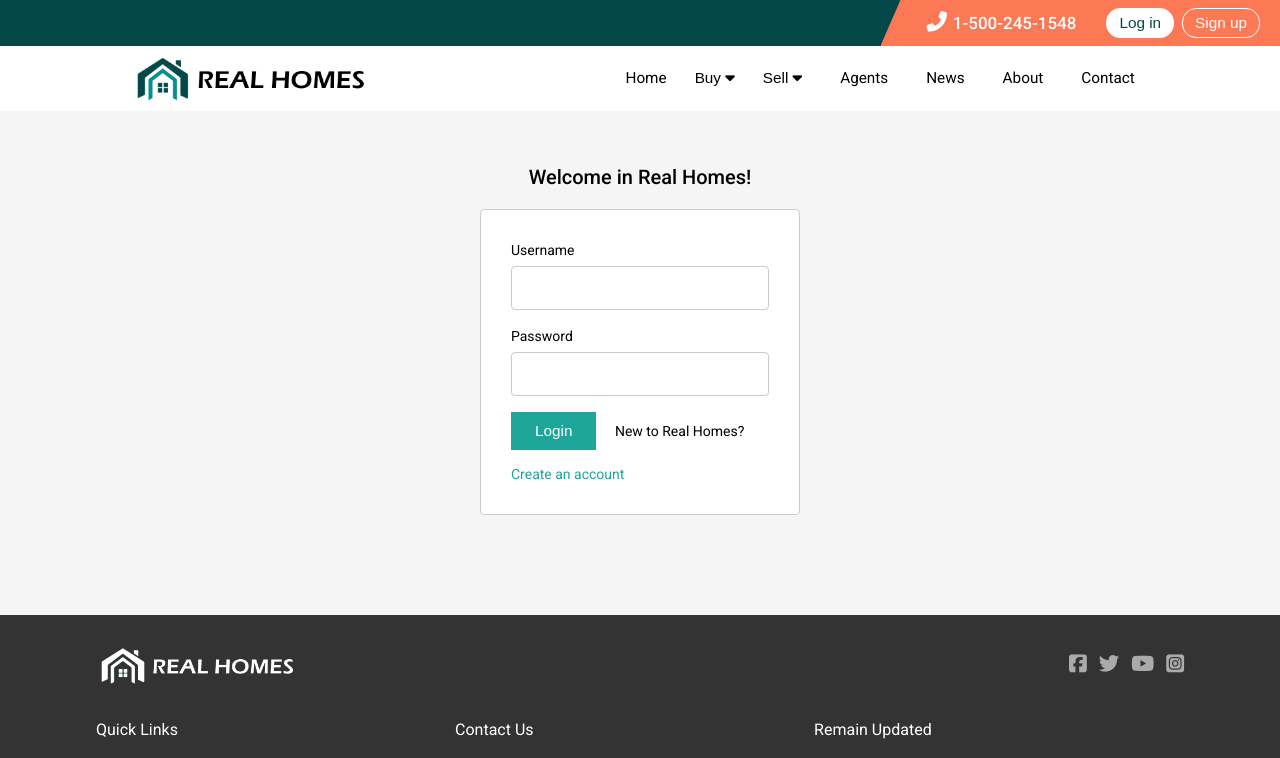
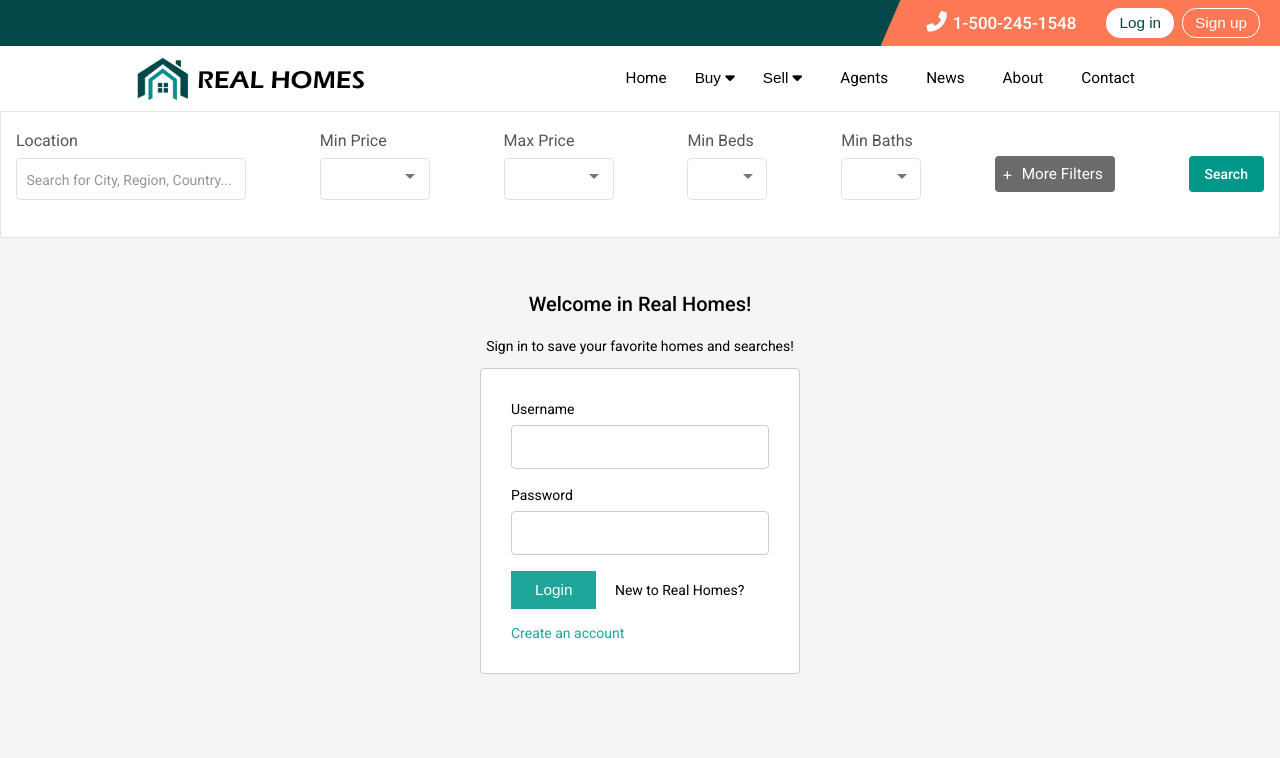
Before and after one commit to giou55/real-estate-angular, an Angular app: page /login in a window 1280 px wide. Shown: the top 758 px of the page. Built offline with nearby package versions, Linux system fonts and the light colour scheme; what @agm/core would draw is missing.

Commit message:
working on user page

```diff
--- a/src/app/app-routing.module.ts
+++ b/src/app/app-routing.module.ts
@@ -8,6 +8,7 @@ import { TestComponent } from './components/test/test.component';
 import { SearchResultsComponent } from './components/search-results/search-results.component';
 import { LoginComponent } from './components/login/login.component';
 import { SignupComponent } from './components/signup/signup.component';
+import { UserPageComponent } from './components/user-page/user-page.component';
 
 
 const routes: Routes = [
@@ -17,7 +18,8 @@ const routes: Routes = [
       { path: 'test', component: TestComponent },
       { path: 'searchResults', component: SearchResultsComponent },
       { path: 'login', component: LoginComponent },
-      { path: 'signup', component: SignupComponent }
+      { path: 'signup', component: SignupComponent },
+      { path: 'user', component: UserPageComponent }
 ];
 
 @NgModule({
--- a/src/app/app.module.ts
+++ b/src/app/app.module.ts
@@ -31,6 +31,7 @@ import { SearchFormNewComponent } from './components/search-form-new/search-form
 import { SignupComponent } from './components/signup/signup.component';
 import { LoginComponent } from './components/login/login.component';
 import { LoadingSpinnerComponent } from './shared/loading-spinner/loading-spinner.component';
+import { UserPageComponent } from './components/user-page/user-page.component';
 
 @NgModule({
       declarations: [
@@ -51,7 +52,8 @@ import { LoadingSpinnerComponent } from './shared/loading-spinner/loading-spinne
             SearchFormNewComponent,
             SignupComponent,
             LoginComponent,
-            LoadingSpinnerComponent
+            LoadingSpinnerComponent,
+            UserPageComponent
       ],
       imports: [
             BrowserModule,
--- a/src/app/components/login/login.component.html
+++ b/src/app/components/login/login.component.html
@@ -1,3 +1,7 @@
+<div class="form-component-container">
+  <app-search-form-new></app-search-form-new>
+</div>
+
 <div class="container" *ngIf="isLoading" style="text-align:center">
   <app-loading-spinner></app-loading-spinner>
 </div>
@@ -5,6 +9,7 @@
 <div class="container" *ngIf="!isLoading">
   <div *ngIf="error" class="errorMessage">{{ error }}</div>
   <h2>Welcome in Real Homes!</h2>
+  <p>Sign in to save your favorite homes and searches!</p>
 
   <form #authForm="ngForm" (ngSubmit)="onSubmit(authForm)">
     <div class="form-group">
--- a/src/app/components/login/login.component.scss
+++ b/src/app/components/login/login.component.scss
@@ -4,6 +4,13 @@
   text-align: center;
   width: 25%;
   margin: 50px auto;
+}
+
+.form-component-container {
+  width: 100%;
+  margin: auto;
+  background-color: #fff;
+  border: 1px solid $darkerGreyBorder;
 }
 
 form {
--- a/src/app/components/signup/signup.component.html
+++ b/src/app/components/signup/signup.component.html
@@ -1,3 +1,7 @@
+<div class="form-component-container">
+  <app-search-form-new></app-search-form-new>
+</div>
+
 <div class="container" *ngIf="isLoading" style="text-align:center">
   <app-loading-spinner></app-loading-spinner>
 </div>
--- a/src/app/components/signup/signup.component.scss
+++ b/src/app/components/signup/signup.component.scss
@@ -4,6 +4,13 @@
   text-align: center;
   width: 25%;
   margin: 50px auto;
+}
+
+.form-component-container {
+  width: 100%;
+  margin: auto;
+  background-color: #fff;
+  border: 1px solid $darkerGreyBorder;
 }
 
 form {
--- a/src/app/components/topbar/topbar.component.html
+++ b/src/app/components/topbar/topbar.component.html
@@ -15,8 +15,8 @@
           <a style="font-weight: bold;" routerLink="/">{{ user.username }}</a>
           <a style="font-size: 12px;" routerLink="/">{{ user.email }}</a>
           <hr>
-          <a routerLink="/">My favorite homes</a>
-          <a routerLink="/">My searches</a>
+          <a routerLink="/user">My favorite homes</a>
+          <a routerLink="/user">My searches</a>
           <a class="logout" (click)="onLogout()">Log out</a>
         </div>
       </div>
--- /dev/null
+++ b/src/app/components/user-page/user-page.component.html
@@ -0,0 +1,11 @@
+<!-- <div class="container" *ngIf="isLoading" style="text-align:center">
+  <app-loading-spinner></app-loading-spinner>
+</div> -->
+
+<div class="container">
+
+  <h2>{{ user.username }}</h2>
+
+</div>
+
+<app-footer></app-footer>
--- /dev/null
+++ b/src/app/components/user-page/user-page.component.scss
@@ -0,0 +1,5 @@
+.container {
+  text-align: center;
+  width: 50%;
+  margin: 50px auto;
+}
--- /dev/null
+++ b/src/app/components/user-page/user-page.component.ts
@@ -0,0 +1,33 @@
+import { Component, OnInit, OnDestroy } from '@angular/core';
+import { Subscription } from 'rxjs';
+
+import { AuthService } from '../../services/auth.service';
+
+@Component({
+      selector: 'app-user-page',
+      templateUrl: './user-page.component.html',
+      styleUrls: ['./user-page.component.scss']
+})
+export class UserPageComponent implements OnInit, OnDestroy {
+      private userSub: Subscription;
+      user = {
+            username: "",
+            email: ""
+      };
+
+      constructor(private authService: AuthService) { }
+
+      ngOnInit() {
+            this.userSub = this.authService.user.subscribe(user => {
+                  if (user) {
+                        this.user.username = user.username;
+                        this.user.email = user.email;
+                  }
+            });
+      }
+
+      ngOnDestroy() {
+            this.userSub.unsubscribe();
+      }
+
+}
```
